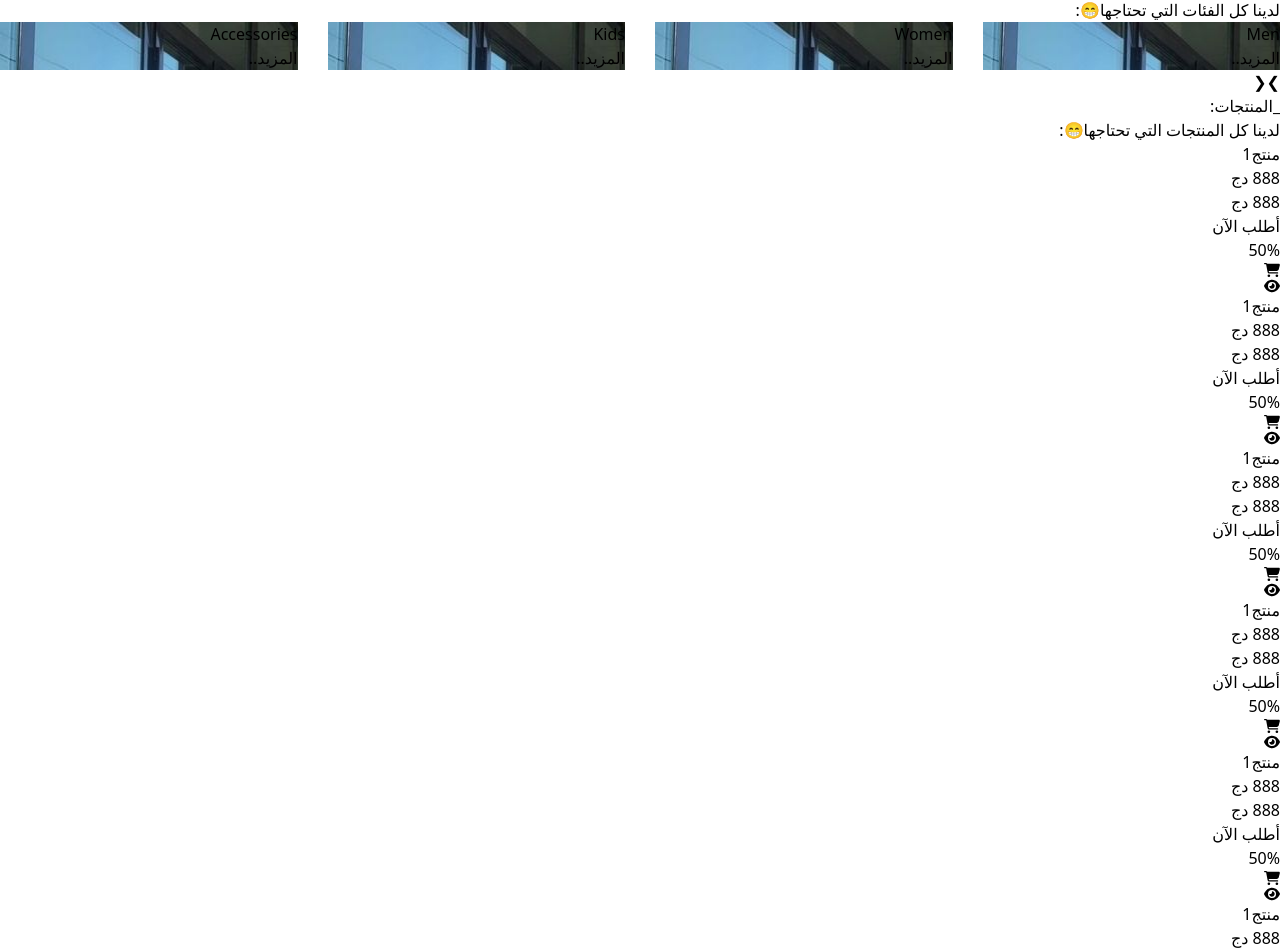
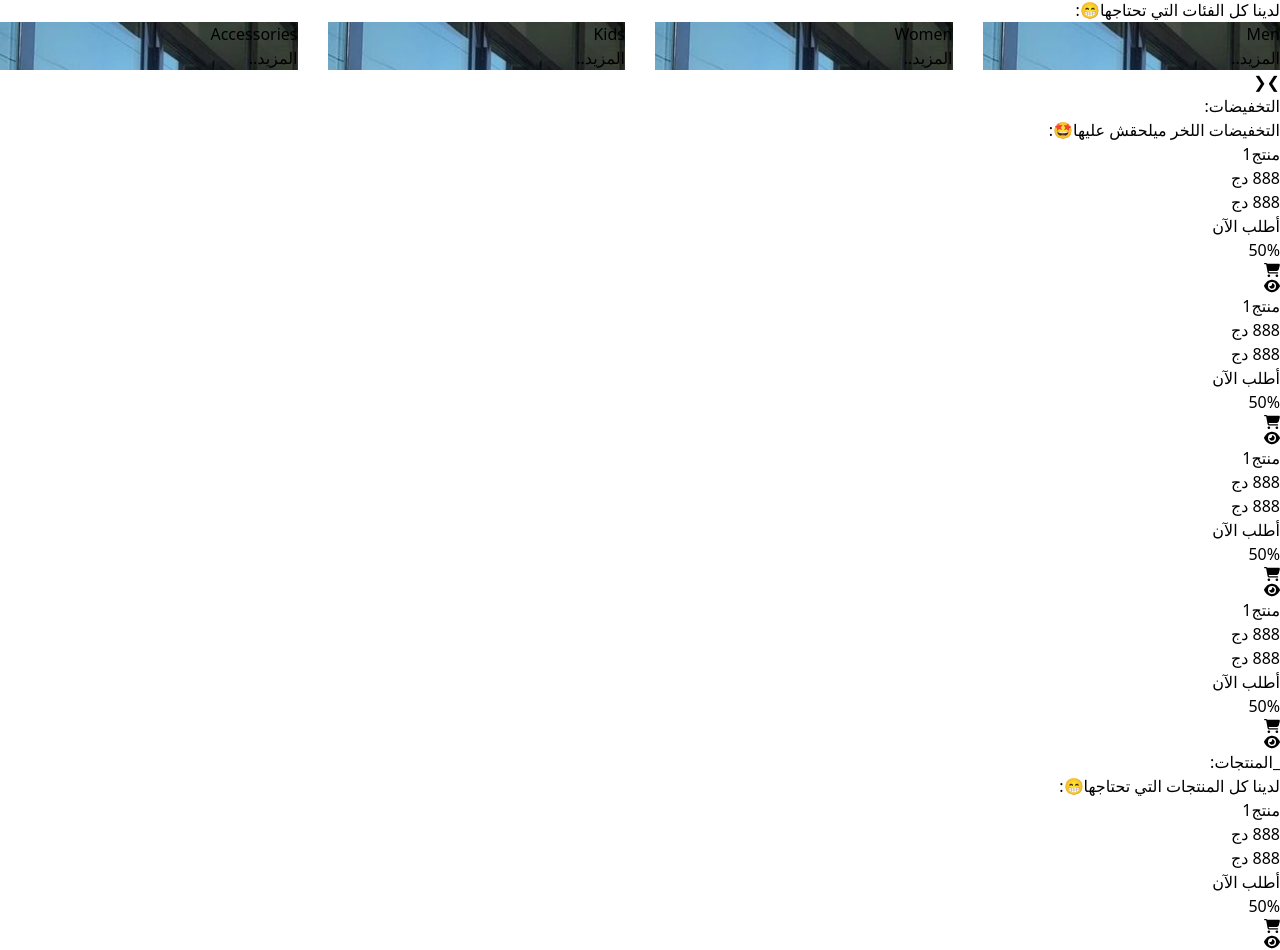
Before and after one commit to gost1930/store_amine, a React (Vite) app: page / in a window 1280 px wide. Shown: the part 538-1488 px from the top of the page. Built offline with nearby package versions, Linux system fonts and the light colour scheme.

Commit message:
add discount section and page

```diff
--- a/src/App.tsx
+++ b/src/App.tsx
@@ -1,5 +1,5 @@
 import { BrowserRouter as Router, Routes, Route } from "react-router-dom";
-import { Home, ProDetailes , Contact , Cart , DelivetyPrices ,OrderStatus } from "./pages";
+import { Home, ProDetailes , Contact , Cart , DelivetyPrices , OrderStatus , ProductsDiscount } from "./pages";
 import { Footer, NavBar } from "./container";
 import {LodingPage} from "./components"
 import ScrollToTop from "./utils/ScrollToTop";
@@ -19,6 +19,7 @@ const App = () => {
             <Route path="/delivery_prices" element={<DelivetyPrices />} />
             <Route path="/order_status" element={<OrderStatus />} />
             <Route path="*" element={<LodingPage />} />
+            <Route path="/products_discount" element={<ProductsDiscount />} />
           </Routes>
         </div>
         <Footer />
--- /dev/null
+++ b/src/components/ProductsCard/ProductsCard.tsx
@@ -0,0 +1,57 @@
+// framer motion
+import { motion } from "framer-motion";
+// components
+import { SwiperPro } from "../../components";
+import { Link } from "react-router-dom";
+import { FaCartShopping, FaEye } from "react-icons/fa6";
+
+const ProductsCard = () => {
+  return (
+    <motion.div
+      initial={{ opacity: 0, y: 50 }}
+      transition={{ duration: 0.5 }}
+      whileInView={{ opacity: 1, y: 0 }}
+      className="h-[350px] md:h-[500px] relative overflow-hidden duration-300 group cursor-pointer"
+    >
+      <div className="w-full h-[70%] overflow-hidden">
+        {/* make carousel withe swiper.js */}
+        {/* this is a component for swiper in component/CardCrousel/CardCarousel.tsx :) */}
+        <SwiperPro
+          customNavigationButtons={false}
+          classname={`min-h-[300px] md:min-h-[400px]`}
+          classnameForDivParent={`w-full`}
+        />
+      </div>
+      {/* pro details */}
+      <div className="w-full h-[30%]">
+        <h1 className="text-sm md:text-base lg:text-xl text-zinc-800 text-center">
+          منتج1
+        </h1>
+        <div className="flex justify-center items-center gap-x-2 w-full my-2">
+          <p className="text-gray-500 line-through">888 دج</p>
+          <p className="text-red-500">888 دج</p>
+        </div>
+        {/* link btn */}
+        <div className="w-full grid place-content-center">
+          <Link
+            to="/pro_detailes"
+            className="group-hover:bg-black group-hover:text-white px-10 py-2 rounded-lg text-center md:translate-y-32 md:group-hover:translate-y-8 duration-300 border"
+          >
+            أطلب الآن
+          </Link>
+        </div>
+        <div className="absolute top-1 right-1 bg-red-500 rounded-full w-10 h-10 aspect-square z-40 text-white grid place-content-center">
+          <p>50%</p>
+        </div>
+        <div className="absolute top-1 left-1 md:-left-10 md:group-hover:left-1 duration-300 bg-gray-50 text-zinc-800 rounded-full w-10 h-10 aspect-square z-40 grid place-content-center">
+          <FaCartShopping />
+        </div>
+        <div className="absolute top-14 left-1 md:-left-10 md:group-hover:left-1 duration-300 bg-gray-50 text-zinc-800 rounded-full w-10 h-10 aspect-square z-40 grid place-content-center">
+          <FaEye />
+        </div>
+      </div>
+    </motion.div>
+  );
+};
+
+export default ProductsCard;
--- a/src/components/index.ts
+++ b/src/components/index.ts
@@ -3,3 +3,4 @@ export {default as Inputs} from "./genirics/Inputs";
 export {default as Modal} from './genirics/Modal';
 export {default as PagesTitle} from "./genirics/PagesTitle";
 export {default as LodingPage} from "./LodingPage/LodingPage";
+export {default as ProductsCard} from "./ProductsCard/ProductsCard";
--- /dev/null
+++ b/src/container/discountSec/DiscountSec.tsx
@@ -0,0 +1,21 @@
+// conponents
+import { PagesTitle, ProductsCard } from "../../components";
+const DiscountSec = () => {
+  return (
+    <>
+      {/* page title */}
+      <PagesTitle
+        title="التخفيضات:"
+        discription="التخفيضات اللخر ميلحقش عليها🤩:"
+      />
+      {/* products discount */}
+      <div className="grid grid-cols-2 md:grid-cols-3 lg:grid-cols-4 gap-5">
+        {Array.from({ length: 4 }).map((_, index) => (
+          <ProductsCard key={index} />
+        ))}
+      </div>
+    </>
+  );
+};
+
+export default DiscountSec;
--- a/src/container/index.tsx
+++ b/src/container/index.tsx
@@ -4,3 +4,4 @@ export {default as CategorySec} from "./categorySec/CategorySec";
 export {default as ProductsSec} from "./productsSec/ProductsSec";
 export {default as Form} from "./Form/Form";
 export {default as Comment} from "./comment/Comment";
+export {default as DiscountSec} from "./discountSec/DiscountSec";
--- a/src/container/navBar/NavBar.tsx
+++ b/src/container/navBar/NavBar.tsx
@@ -47,6 +47,7 @@ const NavBar = () => {
   }
   const links: LinksProps[] = [
     { name: "الصفحة الرئيسية", path: "" },
+    { name: "التخفيضات", path: "products_discount" },
     { name: "أسعار التوصيل", path: "delivery_prices" },
     { name: "حالة الطلب", path: "order_status" },
     { name: "تواصل معنا", path: "contact" },
--- a/src/container/productsSec/ProductsSec.tsx
+++ b/src/container/productsSec/ProductsSec.tsx
@@ -1,9 +1,8 @@
 // framer motion
 import { motion } from "framer-motion";
 // components
-import { PagesTitle, SwiperPro } from "../../components";
-import { Link } from "react-router-dom";
-import { FaCartShopping, FaEye } from "react-icons/fa6";
+import { PagesTitle, ProductsCard } from "../../components";
+
 const ProductsSec = () => {
   const motionProp = {
     visible: {
@@ -41,51 +40,7 @@ const ProductsSec = () => {
       {/* the products */}
       <div className="grid grid-cols-2 md:grid-cols-3 lg:grid-cols-4 gap-x-1 md:gap-x-5 lg:gap-x-7 gap-y-3 p-2 md:p-5">
         {Array.from({ length: 20 }).map((_, index) => (
-          <motion.div
-            initial={{ opacity: 0, y: 50 }}
-            transition={{ duration: 0.5 }}
-            whileInView={{ opacity: 1, y: 0 }}
-            key={index}
-            className="h-[350px] md:h-[500px] relative overflow-hidden duration-300 group cursor-pointer"
-          >
-            <div className="w-full h-[70%] overflow-hidden">
-              {/* make carousel withe swiper.js */}
-              {/* this is a component for swiper in component/CardCrousel/CardCarousel.tsx :) */}
-              <SwiperPro
-                customNavigationButtons={false}
-                classname={`min-h-[300px] md:min-h-[400px]`}
-                classnameForDivParent={`w-full`}
-              />
-            </div>
-            {/* pro details */}
-            <div className="w-full h-[30%]">
-              <h1 className="text-sm md:text-base lg:text-xl text-zinc-800 text-center">
-                منتج1
-              </h1>
-              <div className="flex justify-center items-center gap-x-2 w-full my-2">
-                <p className="text-gray-500 line-through">888 دج</p>
-                <p className="text-red-500">888 دج</p>
-              </div>
-              {/* link btn */}
-              <div className="w-full grid place-content-center">
-                <Link
-                  to="/pro_detailes"
-                  className="group-hover:bg-black group-hover:text-white px-10 py-2 rounded-lg text-center md:translate-y-32 md:group-hover:translate-y-8 duration-300 border"
-                >
-                  أطلب الآن
-                </Link>
-              </div>
-              <div className="absolute top-1 right-1 bg-red-500 rounded-full w-10 h-10 aspect-square z-40 text-white grid place-content-center">
-                <p>50%</p>
-              </div>
-              <div className="absolute top-1 left-1 md:-left-10 md:group-hover:left-1 duration-300 bg-gray-50 text-zinc-800 rounded-full w-10 h-10 aspect-square z-40 grid place-content-center">
-                <FaCartShopping />
-              </div>
-              <div className="absolute top-14 left-1 md:-left-10 md:group-hover:left-1 duration-300 bg-gray-50 text-zinc-800 rounded-full w-10 h-10 aspect-square z-40 grid place-content-center">
-                <FaEye />
-              </div>
-            </div>
-          </motion.div>
+          <ProductsCard key={index} />
         ))}
       </div>
     </motion.div>
--- a/src/pages/Home/Home.tsx
+++ b/src/pages/Home/Home.tsx
@@ -1,10 +1,12 @@
-import { CategorySec , ProductsSec } from "../../container";
+import { CategorySec , DiscountSec, ProductsSec } from "../../container";
 
 const Home = () => {
   return (
     <div className="min-h-screen w-full">
       {/* categories section */}
       <CategorySec />
+      {/* products discount */}
+      <DiscountSec />
       {/* products section */}
       <ProductsSec />
     </div>
--- /dev/null
+++ b/src/pages/ProductsDiscount/ProductsDiscount.tsx
@@ -0,0 +1,12 @@
+// containers
+import { DiscountSec } from "../../container";
+
+const ProductsDiscount = () => {
+  return (
+    <section className="w-full min-h-screen h-fit">
+      <DiscountSec />
+    </section>
+  );
+};
+
+export default ProductsDiscount;
--- a/src/pages/index.ts
+++ b/src/pages/index.ts
@@ -4,3 +4,4 @@ export {default as Contact} from "./Contact/Contact";
 export {default as Cart} from "./Cart/Cart";
 export {default as DelivetyPrices} from "./DelivetyPrices/DelivetyPrices";
 export {default as OrderStatus} from "./OrderStatus/OrderStatus";
+export {default as ProductsDiscount} from "./ProductsDiscount/ProductsDiscount";
```
